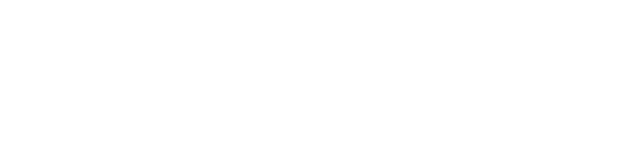
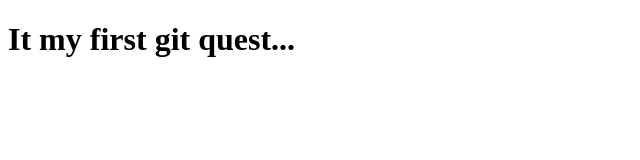
Before and after one commit to AmamouL/helloWorld, a plain HTML site: page index.html in a window 1280 px wide. Shown: the whole page, without its empty margins (0-640 px from the left). Drawn offline with Linux system fonts and the light colour scheme.

Commit message:
Add <h1> tag

```diff
--- a/index.html
+++ b/index.html
@@ -3,9 +3,8 @@
   <head>
     <meta charset="utf-8">
     <title>GIT quest</title>
-    <!--  -->
   </head>
   <body>
-    <!--  -->
+    <h1>It my first git quest...</h1>
   </body>
 </html>
```
